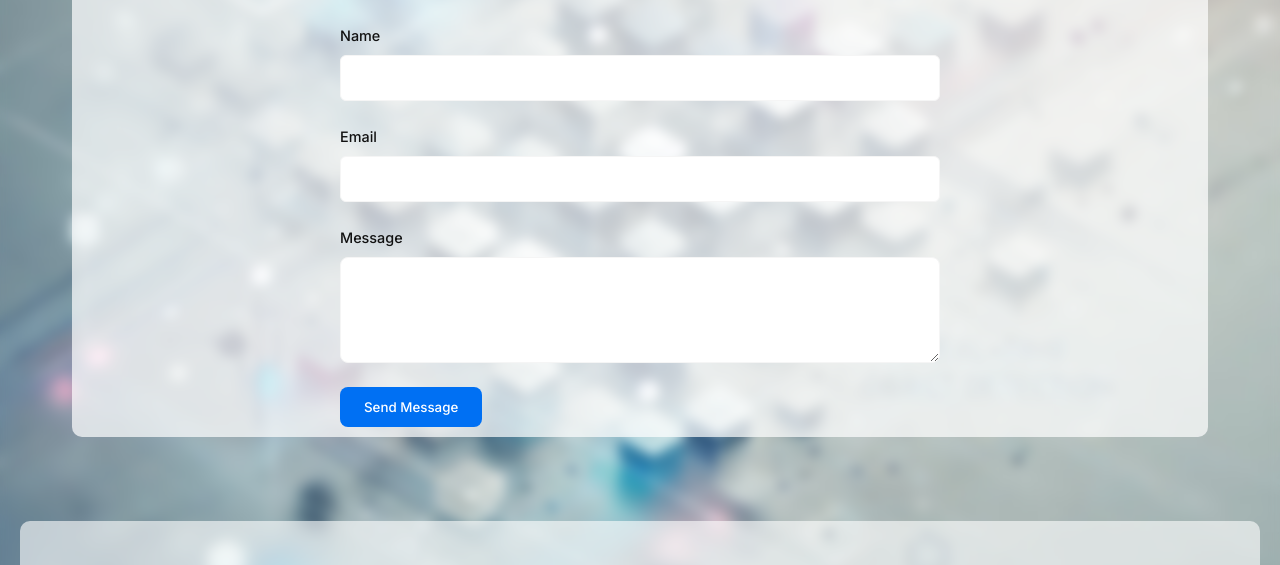
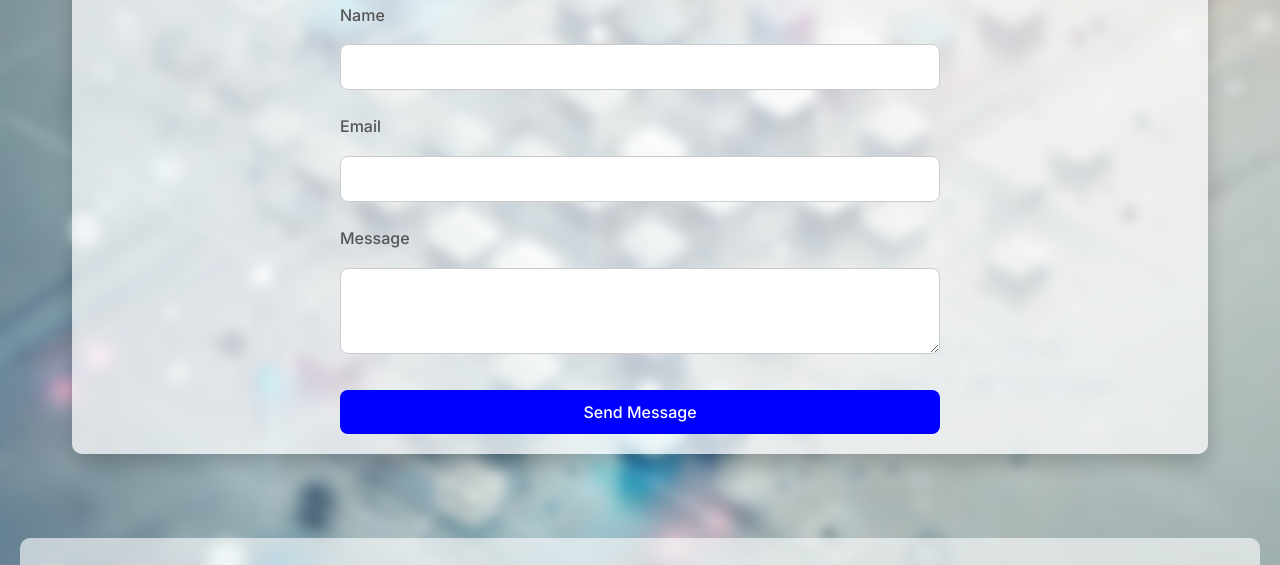
Before and after one commit to sudiptasarkar011/FusionVision, a website: page contact.html in a window 1280 px wide. Shown: the part 210-775 px from the top of the page. Drawn offline with Linux system fonts and the light colour scheme.

Commit message:
fixed contact us page

```diff
--- a/contact.html
+++ b/contact.html
@@ -7,7 +7,144 @@
     <link href="https://fonts.googleapis.com/css2?family=Inter:wght@400;500;600;700&display=swap" rel="stylesheet">
     <link rel="stylesheet" href="styles.css">
     <link href="https://cdnjs.cloudflare.com/ajax/libs/font-awesome/5.15.4/css/all.min.css" rel="stylesheet">
+    <style>
+        /* Additional Custom Styles */
+        body {
+            font-family: 'Inter', sans-serif;
+            margin: 0;
+            padding: 0;
+            background-color: #f4f4f9;
+            color: #333;
+        }
 
+        .contact-section {
+    background: rgba(255, 255, 255, 0.7);
+    padding: 20px;
+    border-radius: 10px;
+    transform-style: preserve-3d;
+    transition: transform 0.5s ease-in-out, box-shadow 0.5s ease-in-out;
+    position: relative;
+    perspective: 1000px;
+}
+.contact-section:hover {
+    transform: rotateX(10deg) rotateY(5deg);
+    box-shadow: 0 10px 20px rgba(0, 0, 0, 0.3);
+}
+.contact-section {
+    background: rgba(255, 255, 255, 0.7);
+    padding: 20px;
+    border-radius: 10px;
+    transform-style: preserve-3d;
+    transition: transform 0.5s ease-in-out, box-shadow 0.5s ease-in-out;
+    position: relative;
+    perspective: 1000px;
+}
+
+.contact-section:hover {
+    transform: rotateX(10deg) rotateY(5deg) translateZ(20px);
+    box-shadow: 0 20px 30px rgba(0, 0, 0, 0.3);
+}
+.contact-section {
+    background: rgba(255, 255, 255, 0.7);
+    padding: 20px;
+    border-radius: 10px;
+    transform-style: preserve-3d;
+    transition: transform 0.5s ease-in-out, box-shadow 0.5s ease-in-out;
+    position: relative;
+    perspective: 1000px;
+}
+
+.contact-section:hover {
+    transform: rotateX(10deg) rotateY(5deg) translateZ(30px);
+    box-shadow: 0 20px 30px rgba(0, 0, 0, 0.3);
+}
+.contact-section {
+    background: rgba(255, 255, 255, 0.7);
+    padding: 20px;
+    border-radius: 10px;
+    transform-style: preserve-3d;
+    transition: transform 0.5s ease-in-out, box-shadow 0.5s ease-in-out;
+    position: relative;
+    perspective: 1000px;
+    box-shadow: 0 10px 20px rgba(0, 0, 0, 0.2);
+}
+
+.contact-section:hover {
+    transform: rotateX(10deg) rotateY(5deg) translateZ(30px);
+    box-shadow: 0 20px 30px rgba(0, 0, 0, 0.3);
+    animation: hoverEffect 0.5s ease-in-out;
+}
+
+@keyframes hoverEffect {
+    0% {
+        transform: rotateX(10deg) rotateY(5deg) translateZ(30px);
+    }
+    100% {
+        transform: rotateX(10deg) rotateY(5deg) translateZ(0);
+    }
+}
+
+        .section-title {
+            font-size: 28px;
+            margin-bottom: 20px;
+            color: #555;
+            text-align: center;
+        }
+
+        .form-group {
+            margin-bottom: 20px;
+            display: flex;
+            flex-direction: column;
+        }
+
+        .form-group label {
+            font-size: 16px;
+            margin-bottom: 8px;
+            color: #555;
+        }
+
+        .form-group input,
+        .form-group textarea {
+            padding: 12px;
+            border: 1px solid #ccc;
+            border-radius: 8px;
+            font-size: 16px;
+            width: 100%;
+            box-sizing: border-box;
+        }
+
+        .form-group textarea {
+            resize: vertical;
+        }
+
+        button.btn-primary {
+            background-color: Blue;
+            color: white;
+            border: none;
+            padding: 12px 20px;
+            border-radius: 8px;
+            font-size: 16px;
+            cursor: pointer;
+            width: 100%;
+            margin-top: 12px;
+            transition: background-color 0.3s ease;
+        }
+
+        button.btn-primary:hover {
+            background-color: Blue;
+        }
+
+        /* Responsive Design */
+        @media (max-width: 768px) {
+            .contact-section {
+                padding: 30px 15px;
+            }
+
+            .section-title {
+                font-size: 24px;
+            }
+        }
+    </style>
 </head>
 <body>
     <header class="header" style="background: rgba(255, 255, 255, 0.5);">
@@ -27,8 +164,8 @@
         </div>
     </header>
 
-    <main class="main-content" >
-        <section class="contact-section" style="background: rgba(255, 255, 255, 0.7); padding: 10px; border-radius: 10px;">
+    <main class="main-content">
+        <section class="contact-section">
             <h2 class="section-title">Contact Us</h2>
             <form class="contact-form">
                 <div class="form-group">
@@ -41,7 +178,7 @@
                 </div>
                 <div class="form-group">
                     <label for="message">Message</label>
-                    <textarea id="message" rows="5" required></textarea>
+                    <textarea id="message" rows="3" required></textarea>
                 </div>
                 <button type="submit" class="btn-primary">Send Message</button>
             </form>
@@ -91,6 +228,5 @@
             <p style="margin: 0; color: black; transition: color 0.3s ease;" onmouseover="this.style.color='#e67e22'" onmouseout="this.style.color='black'">© 2024 Fusion Vision. All rights reserved.</p>
         </div>
     </footer>
-
 </body>
 </html>
```
Lines whose indentation alone changed are shown as unchanged.
